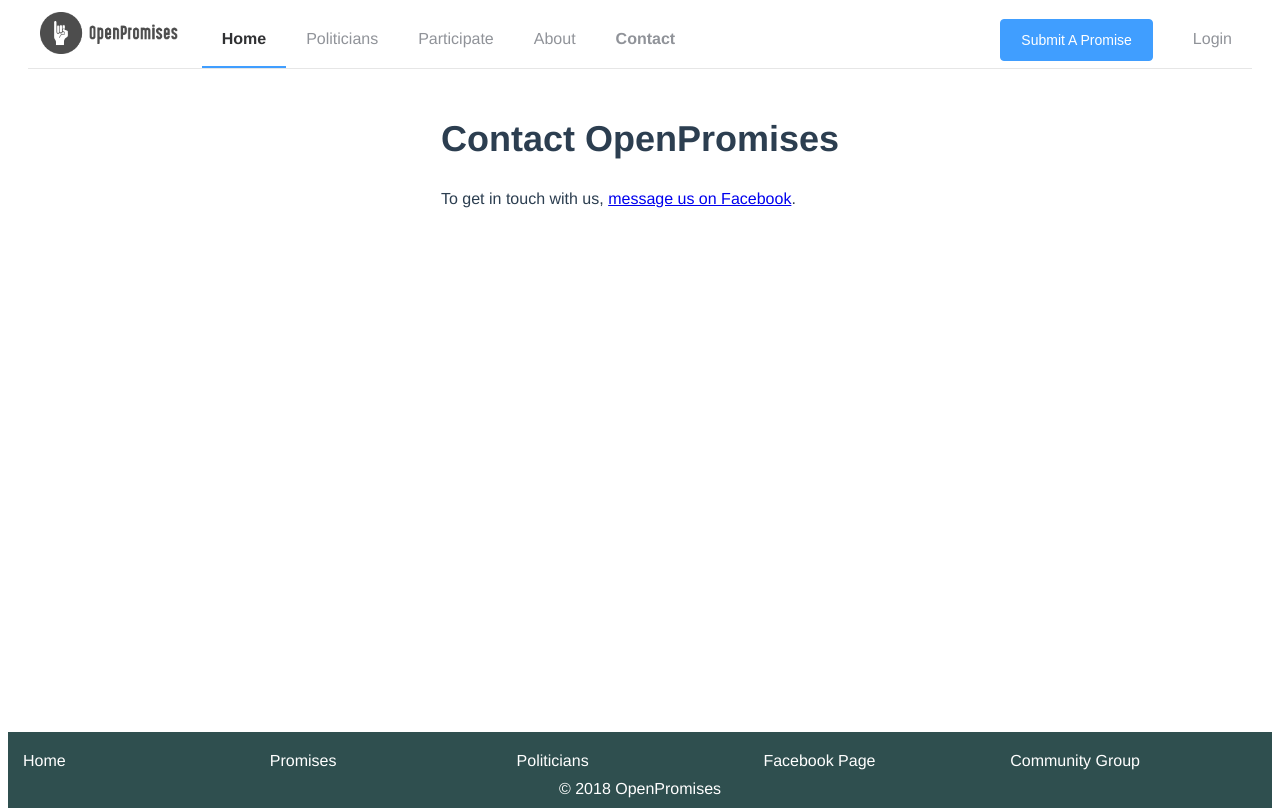
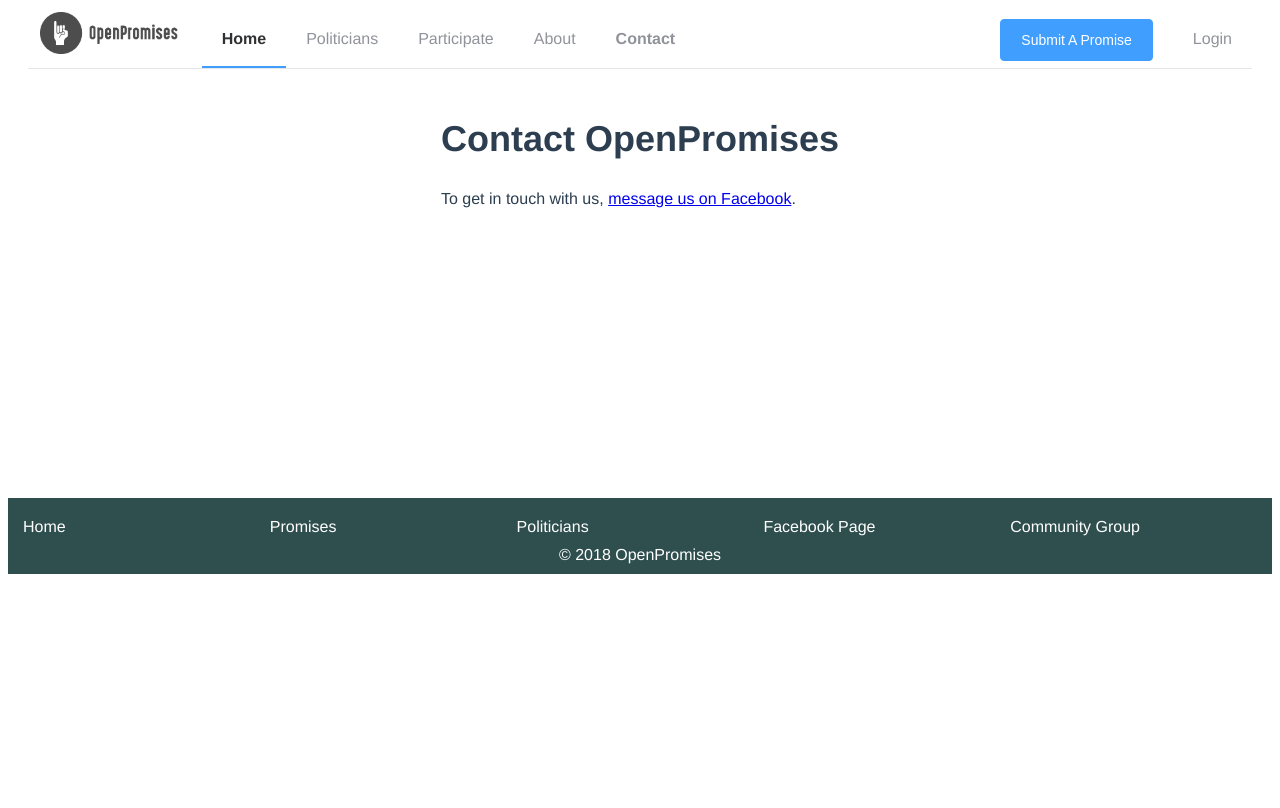
Before and after one commit to openpromisesmy/ui, a Vue app: page /contact in a window 1280 px wide. Built offline with nearby package versions, Linux system fonts and the light colour scheme; no server answers; what vue-mq would draw is missing.

Commit message:
fix(footer): remove sticky, finally (#129)
* fix footer

* add clear space

* remove junk

```diff
--- a/src/App.vue
+++ b/src/App.vue
@@ -46,27 +46,11 @@ export default {
 </script>
 
 <style>
-html, body {
-  height: 100%
-}
-
 #app {
   font-family: "Avenir", Helvetica, Arial, sans-serif;
   -webkit-font-smoothing: antialiased;
   -moz-osx-font-smoothing: grayscale;
   color: #2c3e50;
-  height: 100%;
-  display: flex;
-  flex-direction: column;
-}
-
-.el-main {
-  /* flex: 1 0 auto; */
-  overflow: unset
-}
-
-.footer-container {
-  flex-shrink: 0;
 }
 
 main {
--- a/src/components/Contact.vue
+++ b/src/components/Contact.vue
@@ -2,6 +2,7 @@
   <main>
     <h1 class="title">Contact OpenPromises</h1>
     <p>To get in touch with us, <a href="https://m.me/openpromises.malaysia" target="_blank">message us on Facebook</a>.</p>
+    <div class="clear-space" />
   </main>
 </template>
 
@@ -12,4 +13,7 @@ export default {
 </script>
 
 <style scoped>
+.clear-space {
+  margin-bottom: 250px
+}
 </style>
```
